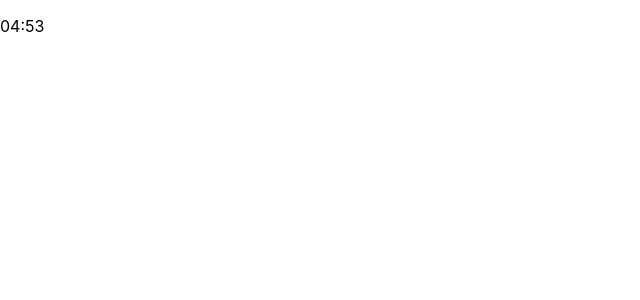
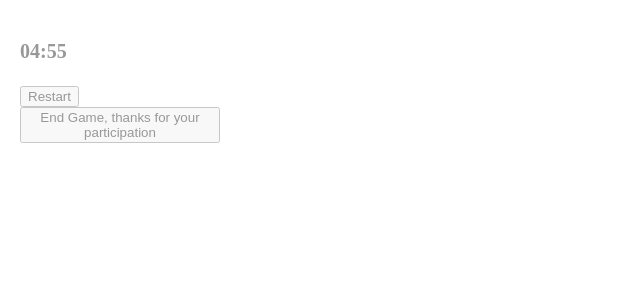
Before and after one commit to FBetulDemir/quiz_game, a React (Create React App) app in the folder quiz_game/: page / in a window 1280 px wide. Shown: the top 300 px of the page, without its empty margins (0-640 px from the left). Built offline with nearby package versions, Linux system fonts and the light colour scheme.

Commit message:
I started with css

```diff
--- a/quiz_game/src/App.js
+++ b/quiz_game/src/App.js
@@ -1,9 +1,13 @@
-import { Timer } from "./components/Timer";
+
+import { Buttons } from "./components/Buttons";
+import "./index.css";
+
 
 function App() {
   return (
     <div className="App">
-     <Timer/>
+    <Buttons/>
+
     </div>
   );
 }
--- a/quiz_game/src/components/Buttons.js
+++ b/quiz_game/src/components/Buttons.js
@@ -1,18 +1,19 @@
-import React from 'react'
+import React, { useState } from 'react';
+import { Timer } from './Timer';
+
+export const Buttons = ({ onRestart, onEndGame }) => {
+    const [restartKey, setRestartKey] = useState(0);
+
+    const handleRestart = () => {
+        setRestartKey((prevKey) => prevKey + 1);
+    };
 
 
-export const Buttons = () => {
-    ({ onRestart, onEndGame }) => {
-        return (
-          <div>
-            <button onClick={onRestart}>Restart</button>
-            <button onClick={onEndGame}>End Game, thanks for you participation</button>
-          </div>
-        );
-      };
-
-
-  return (
-    <div>Buttons</div>
-  )
-}
+    return (
+        <div className='restart-buttons'>
+        <Timer key={restartKey} onRestart={handleRestart} />
+        <button type="button" onClick={handleRestart}>Restart</button>
+        <button type="button" onClick={onEndGame}>End Game, thanks for your participation</button>
+    </div>
+    );
+};
--- a/quiz_game/src/components/Timer.js
+++ b/quiz_game/src/components/Timer.js
@@ -1,17 +1,17 @@
-import { useState, useEffect } from "react";
+import { useState, useEffect, useRef } from "react";
 
 export const Timer = ({ onRestart }) => {
   const initialTime = 5 * 60;
   const [timeRemaining, setTimeRemaining] = useState(initialTime);
-  let timerId;
+  const timerIdRef = useRef(null);
   useEffect(() => {
     const countdown = () => {
-      timerId = setInterval(() => {
+      timerIdRef.current = setInterval(() => {
         setTimeRemaining((prevTime) => {
           if (prevTime > 0) {
             return prevTime - 1;
           } else {
-            clearInterval(timerId);
+            clearInterval(timerIdRef.current);
             onRestart();
             return initialTime;
           }
@@ -21,13 +21,13 @@ export const Timer = ({ onRestart }) => {
 
     countdown();
 
-    return () => clearInterval(timerId);
-  }, [onRestart]);
+    return () => clearInterval(timerIdRef.current);
+  }, [onRestart, initialTime]);
 
-  const restartTimer = () => {
-    clearInterval(timerId);
-    setTimeRemaining(initialTime);
-  };
+  // const restartTimer = () => {
+  //   clearInterval(timerId);
+  //   setTimeRemaining(initialTime);
+  // };
 
   const minutes = Math.floor(timeRemaining / 60);
   const seconds = timeRemaining % 60;
--- a/quiz_game/src/index.css
+++ b/quiz_game/src/index.css
@@ -11,3 +11,23 @@ code {
   font-family: source-code-pro, Menlo, Monaco, Consolas, 'Courier New',
     monospace;
 }
+.restart-buttons {
+  opacity: 0.4;
+  color: black;
+  width: 200px;
+  border-radius: 10px;
+  font-weight: bold;
+  font-size: 20px;
+  padding: 10px;
+  margin: 10px;
+  font-weight: bold;
+  font-size: 20px;
+  padding: 10px;
+  margin: 10px;
+  font-family: "Special Elite", cursive;
+  transition: background-color 0.3s ease;
+}
+.restart-button:hover {
+  opacity: 1;
+  background-color: rgba(220, 214, 214, 0.908);
+}
```
